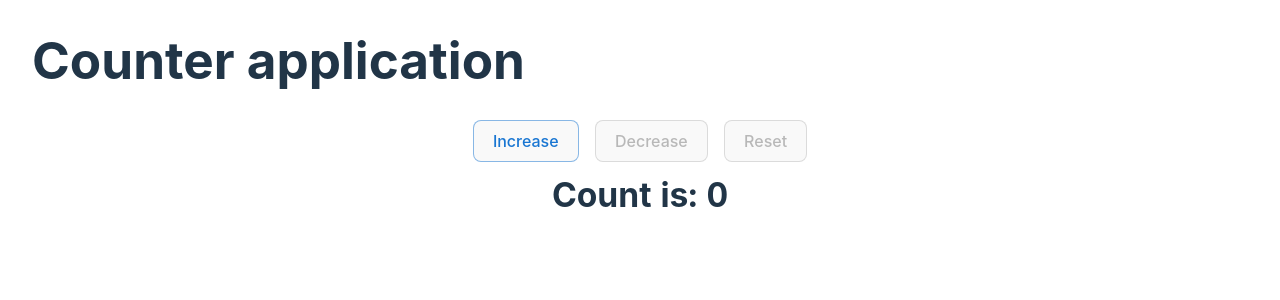
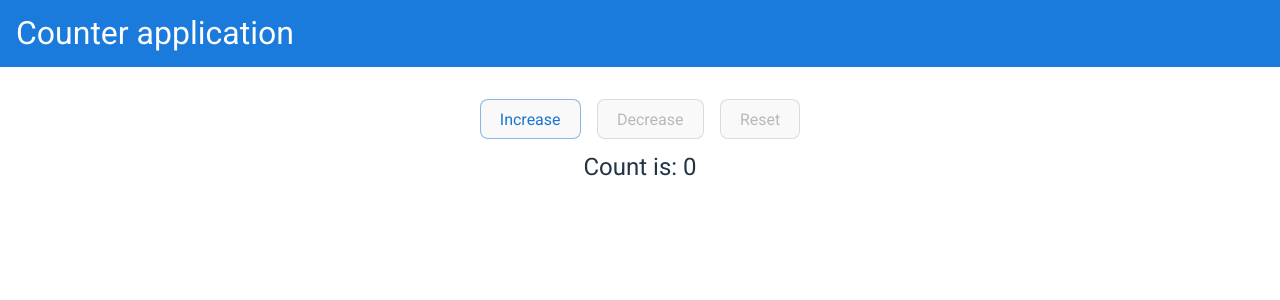
Before and after one commit to wlegolas/react-counter-example, a React (Vite) app: page / in a window 1280 px wide. Shown: the top 300 px of the page. Built offline with nearby package versions, Linux system fonts and the light colour scheme.

Commit message:
Apply styles in the components

```diff
--- a/src/features/app/components/app-header/AppHeader.tsx
+++ b/src/features/app/components/app-header/AppHeader.tsx
@@ -1,6 +1,6 @@
 export function AppHeader() {
   return (
-    <header className="header">
+    <header className="app__header">
       <h1>Counter application</h1>
     </header>
   );
--- a/src/index.css
+++ b/src/index.css
@@ -1,5 +1,7 @@
+@import url('https://fonts.googleapis.com/css2?family=Roboto&display=swap');
+
 :root {
-  font-family: Inter, system-ui, Avenir, Helvetica, Arial, sans-serif;
+  font-family: 'Roboto', sans-serif;
   line-height: 1.5;
   font-weight: 400;
 
@@ -22,13 +24,15 @@
 }
 
 h1 {
-  font-size: 3.2em;
+  font-size: 2em;
+  font-weight: 600;
   line-height: 1.1;
   margin: 0;
+  color: #fdfdfe;
 }
 
 h2 {
-  font-size: 2.1em;
+  font-size: 1.5em;
   line-height: 1;
   margin: 0;
 }
@@ -43,12 +47,12 @@
   cursor: pointer;
   transition: border-color 0.25s;
   border: 1px solid rgba(25, 118, 210, 0.5);
-  color: rgb(25, 118, 210);
+  color: #1976d2;
 }
 
 button:hover {
   background-color: rgba(25, 118, 210, 0.04);
-  border: 1px solid rgb(25, 118, 210);
+  border: 1px solid #1976d2;
 }
 
 button:hover:focus,
@@ -78,12 +82,14 @@
 
 #root {
   margin: 0 auto;
-  padding: 2rem;
   text-align: center;
 }
 
-.header {
-  text-align: left;
+.app__header {
+  display: flex;
+  align-items: center;
+  padding: 1rem;
+  background-color: #1a7bdd;
 }
 
 .counter__container {
```
